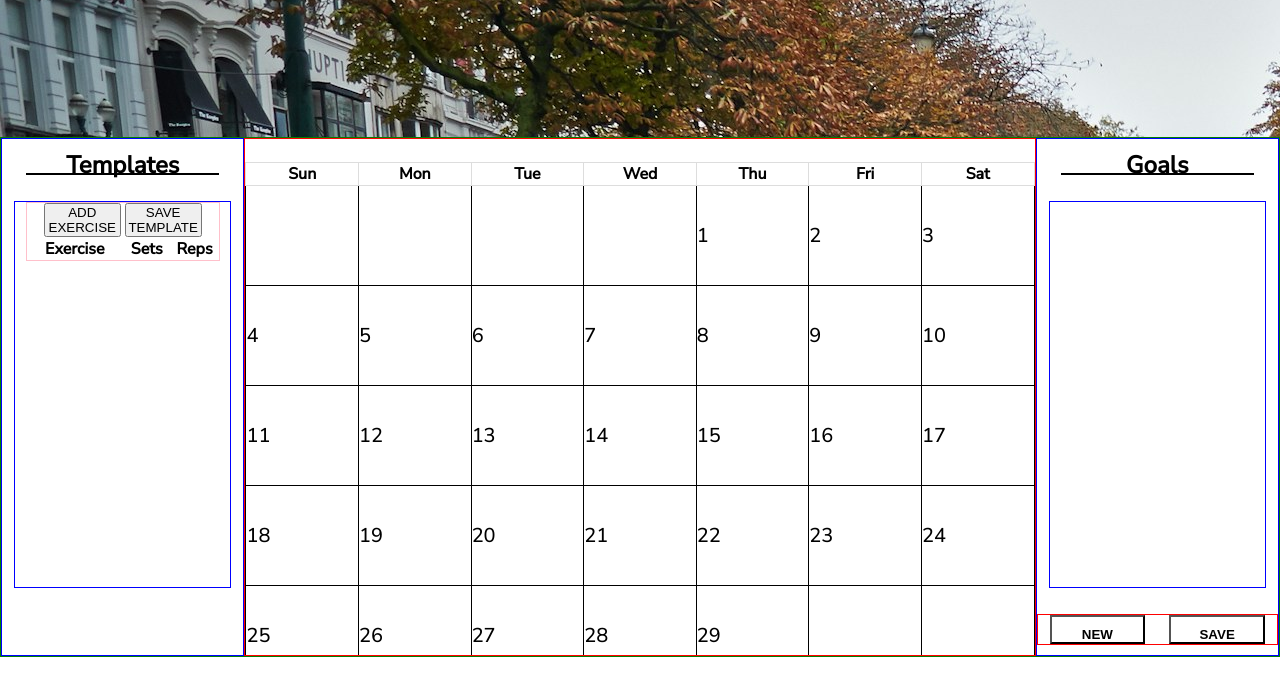
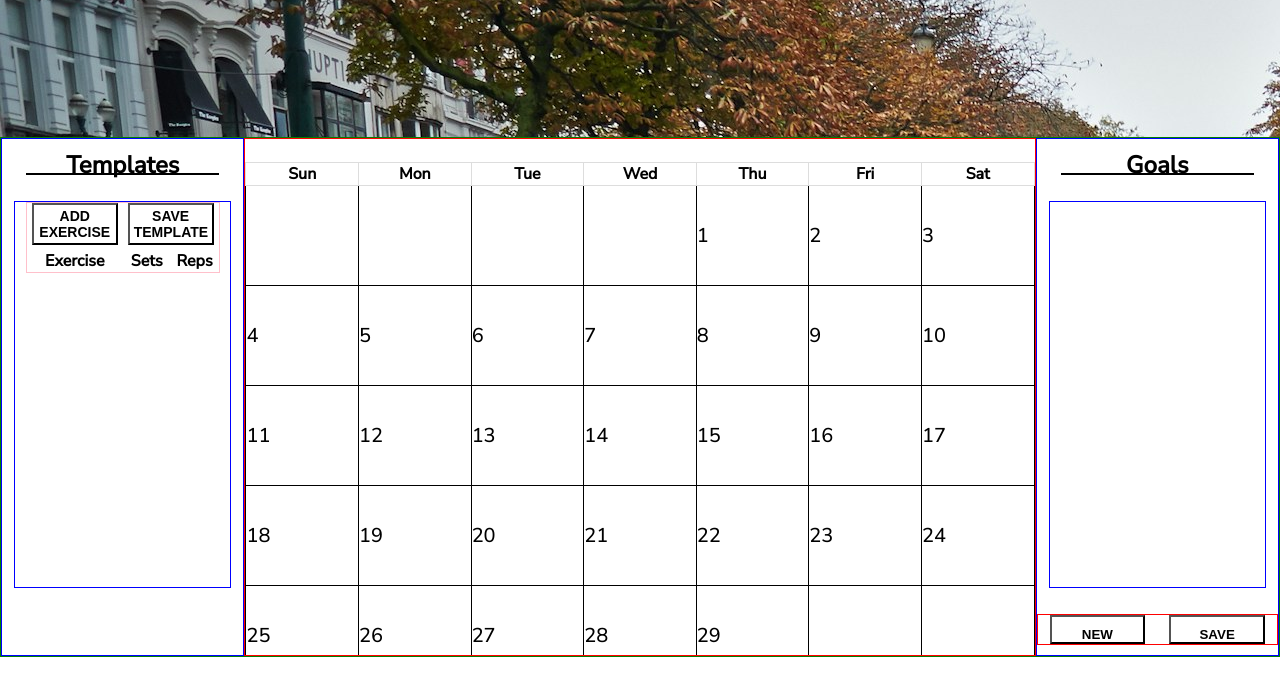
Before and after one commit to bnquon/FitFolio, a plain HTML site: page weights.html in a window 1280 px wide. Shown: the part 83-778 px from the top of the page. Drawn offline with Linux system fonts and the light colour scheme; no server answers.

Commit message:
Adjusted template button code

```diff
--- a/style.css
+++ b/style.css
@@ -633,10 +633,22 @@
     height: 6%;
 }
 
-.weight-page #content-container #template-container button,
 .weight-page #content-container #goal-container #goalBtnContainer button {
     max-width: 50%;
     width: 40%;
+}
+
+.weight-page #content-container #templateContentContainer #templateBtnContainer {
+    display: flex;
+    justify-content: space-around;
+    margin-bottom: 5px;
+}
+
+.weight-page #content-container #template-container #templateBtnContainer button {
+    font-size: 14px;
+    max-width: 45%;
+    width: 45%;
+    padding: 3px 4px;
 }
 
 .weight-page #content-container #calendar-container {
--- a/weights.html
+++ b/weights.html
@@ -36,8 +36,10 @@
 
                 <div id="templateContentContainer">
                     <div class="workout">
-                        <button id="addExercise">ADD EXERCISE</button>
-                        <button id="saveExercise">SAVE TEMPLATE</button>
+                        <div id="templateBtnContainer">
+                            <button id="addExercise" class="box">ADD EXERCISE</button>
+                            <button id="saveExercise" class="box">SAVE TEMPLATE</button>
+                        </div>
                         <table id="exerciseTable">
                             <tr>
                                 <th style="width: 50%">Exercise</th>
```
